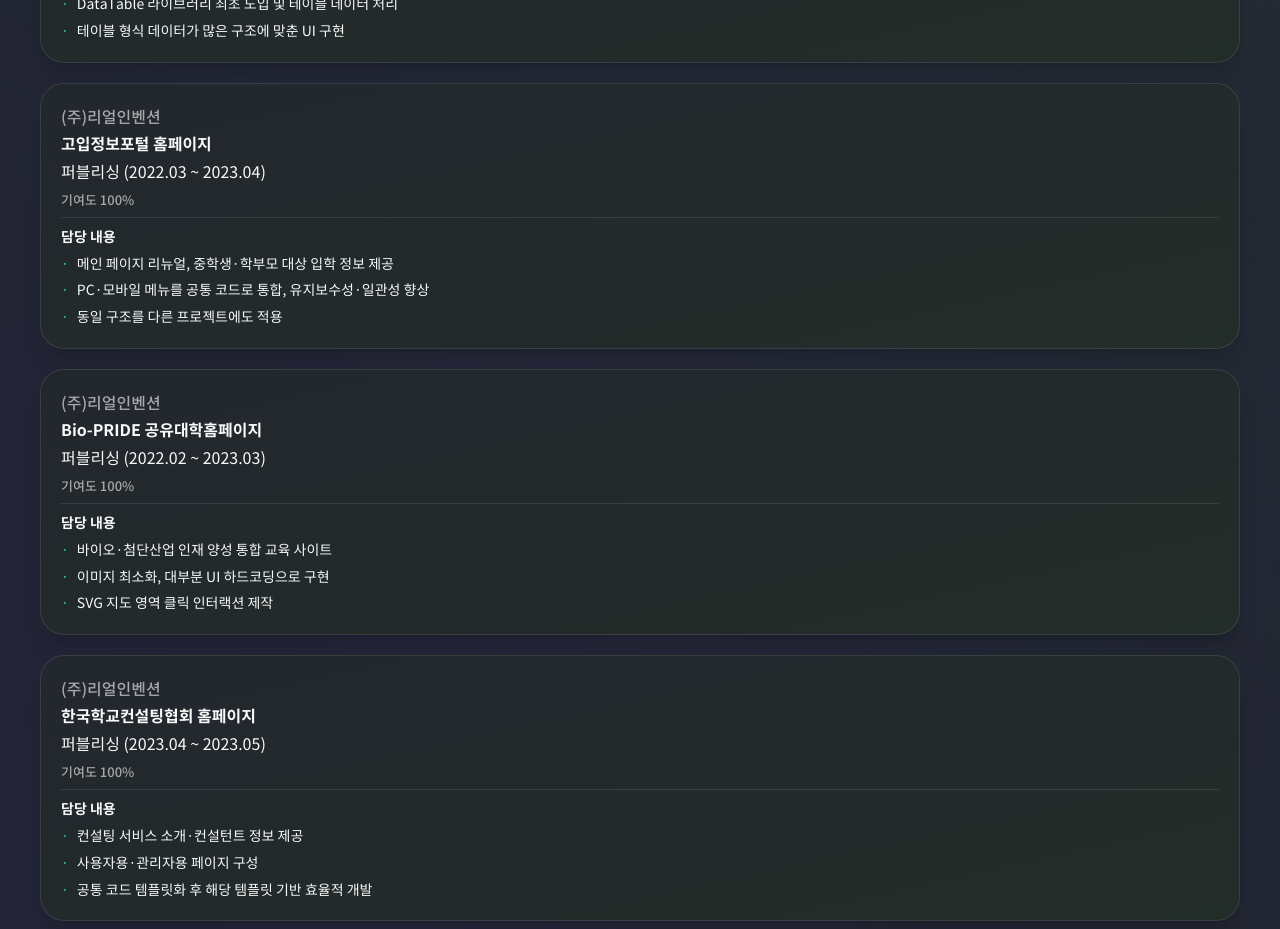
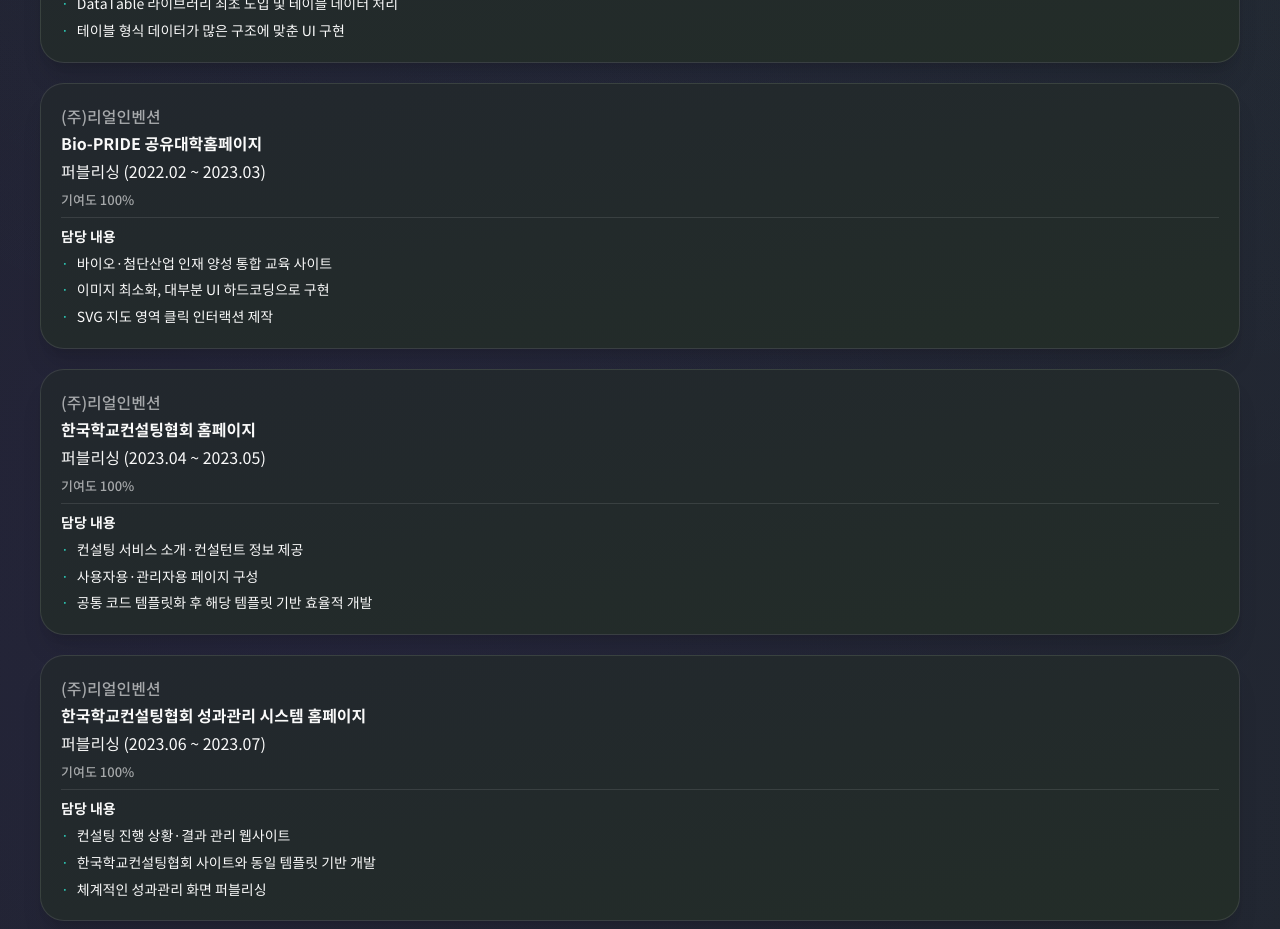
Before and after one commit to dang-96/jh-portfolio, a React (Create React App) app: page / in a window 1280 px wide. Shown: the part 3040-3969 px from the top of the page. Built offline with nearby package versions, Linux system fonts and the light colour scheme.

Commit message:
고입정보포털 삭제

```diff
--- a/src/components/sections/Works.jsx
+++ b/src/components/sections/Works.jsx
@@ -71,19 +71,6 @@
     ],
     image: "works/entrance.png",
     imageAlt: "고입업무지원시스템 홈페이지",
-  },
-  {
-    title: "고입정보포털 홈페이지",
-    subTitle: "(주)리얼인벤션",
-    desc: "퍼블리싱 (2022.03 ~ 2023.04)",
-    contribution: "100%",
-    tasks: [
-      "메인 페이지 리뉴얼, 중학생·학부모 대상 입학 정보 제공",
-      "PC·모바일 메뉴를 공통 코드로 통합, 유지보수성·일관성 향상",
-      "동일 구조를 다른 프로젝트에도 적용",
-    ],
-    image: "works/portal.png",
-    imageAlt: "고입정보포털 홈페이지",
   },
   {
     title: "Bio-PRIDE 공유대학홈페이지",
```
